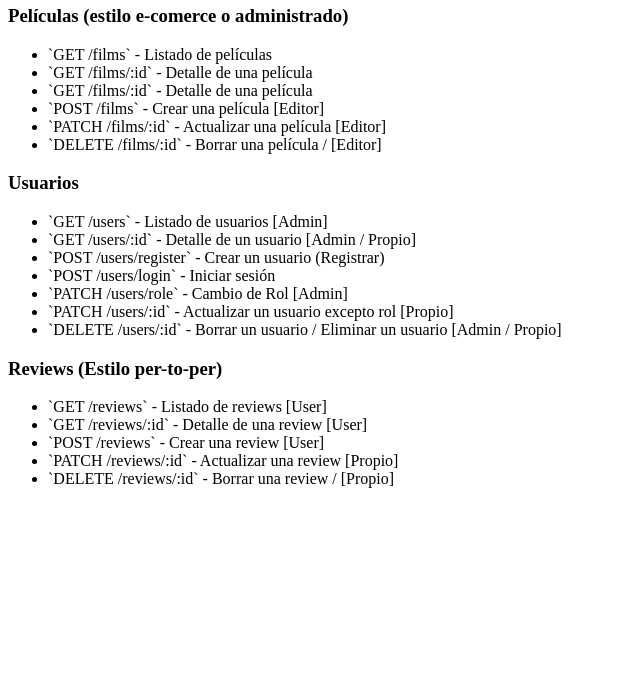
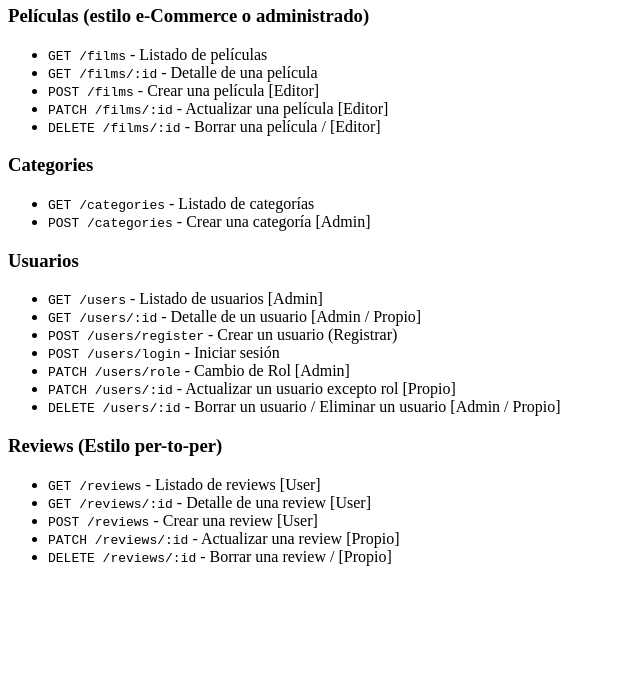
Before and after one commit to mjm-me/films-db, a website: page public/index.html in a window 1280 px wide. Shown: the part 122-800 px from the top of the page, without its empty margins (0-640 px from the left). Drawn offline with Linux system fonts and the light colour scheme.

Commit message:
Upload project with categories table

```diff
--- a/public/index.html
+++ b/public/index.html
@@ -11,37 +11,90 @@
 <body>
   <header>
     <h1>Api de películas</h1>
-
     <section>
-      <h2>Endpoints</h2>
-      <h3>Películas (estilo e-comerce o administrado)</h3>
+      <h2>EndPoints</h2>
+      <h3>
+        Películas (estilo e-Commerce o administrado)
+      </h3>
       <ul>
-        <li>`GET /films` - Listado de películas</li>
-        <li>`GET /films/:id` - Detalle de una película</li>
-        <li>`GET /films/:id` - Detalle de una película</li>
-        <li>`POST /films` - Crear una película [Editor]</li>
-        <li>`PATCH /films/:id` - Actualizar una película [Editor]</li>
-        <li>`DELETE /films/:id` - Borrar una película / [Editor]</li>
+        <li>
+          <code>GET /films</code> - Listado de películas
+        </li>
+        <li>
+          <code>GET /films/:id</code> - Detalle de una película
+        </li>
+        <li>
+          <code>POST /films</code> - Crear una película [Editor]
+        </li>
+        <li>
+          <code>PATCH /films/:id</code> - Actualizar una película [Editor]
+        </li>
+        <li>
+          <code>DELETE /films/:id</code> - Borrar una película / [Editor]
+        </li>
       </ul>
-
+      <h3>Categories</h3>
+      <ul>
+        <li>
+          <code>GET /categories</code> - Listado de categorías
+        </li>
+        <!-- <li>
+          <code>GET /categories/:id</code> - Detalle de una categoría
+        </li> -->
+        <li>
+          <code>POST /categories</code> - Crear una categoría [Admin]
+        </li>
+        <!-- <li>
+          <code>PATCH /categories/:id</code> - Actualizar una categoría [Admin]
+        </li>
+        <li>
+          <code>DELETE /categories/:id</code> - Borrar una categoría / [Admin]
+        </li> -->
+      </ul>
       <h3>Usuarios</h3>
       <ul>
-        <li>`GET /users` - Listado de usuarios [Admin]</li>
-        <li>`GET /users/:id` - Detalle de un usuario [Admin / Propio]</li>
-        <li>`POST /users/register` - Crear un usuario (Registrar)</li>
-        <li>`POST /users/login` - Iniciar sesión</li>
-        <li>`PATCH /users/role` - Cambio de Rol [Admin]</li>
-        <li>`PATCH /users/:id` - Actualizar un usuario excepto rol [Propio]</li>
-        <li>`DELETE /users/:id` - Borrar un usuario / Eliminar un usuario [Admin / Propio]</li>
+
+        <li>
+          <code>GET /users</code> - Listado de usuarios [Admin]
+        </li>
+        <li>
+          <code>GET /users/:id</code> - Detalle de un usuario [Admin / Propio]
+        </li>
+        <li>
+          <code>POST /users/register</code> - Crear un usuario (Registrar)
+        </li>
+        <li>
+          <code>POST /users/login</code> - Iniciar sesión
+        </li>
+        <li>
+          <code>PATCH /users/role</code> - Cambio de Rol [Admin]
+        </li>
+        <li>
+          <code>PATCH /users/:id</code> - Actualizar un usuario excepto rol [Propio]
+        </li>
+        <li>
+          <code>DELETE /users/:id</code> - Borrar un usuario / Eliminar un usuario [Admin / Propio]
+        </li>
       </ul>
-
-      <h3>Reviews (Estilo per-to-per)</h3>
+      <h3>
+        Reviews (Estilo per-to-per)
+      </h3>
       <ul>
-        <li>`GET /reviews` - Listado de reviews [User]</li>
-        <li>`GET /reviews/:id` - Detalle de una review [User]</li>
-        <li>`POST /reviews` - Crear una review [User]</li>
-        <li>`PATCH /reviews/:id` - Actualizar una review [Propio]</li>
-        <li>`DELETE /reviews/:id` - Borrar una review / [Propio]</li>
+        <li>
+          <code>GET /reviews</code> - Listado de reviews [User]
+        </li>
+        <li>
+          <code>GET /reviews/:id</code> - Detalle de una review [User]
+        </li>
+        <li>
+          <code>POST /reviews</code> - Crear una review [User]
+        </li>
+        <li>
+          <code>PATCH /reviews/:id</code> - Actualizar una review [Propio]
+        </li>
+        <li>
+          <code>DELETE /reviews/:id</code> - Borrar una review / [Propio]
+        </li>
       </ul>
     </section>
   </header>
--- a/src/app.ts
+++ b/src/app.ts
@@ -23,16 +23,15 @@ import { Payload } from './services/auth.service.js';
 import { ReviewsController } from './controllers/reviews.controller.js';
 import { ReviewRepo } from './repo/reviews.repository.js';
 import { createReviewsRouter } from './router/reviews.router.js';
+import { CategoryRepo } from './repo/categories.repository.js';
 import { CategoriesController } from './controllers/categories.controller.js';
 import { createCategoriesRouter } from './router/categories.router.js';
 
 const debug = createDebug('movies:app');
 debug('Loaded module');
 
-//quiero guardar en la req algo que llama al Payload
 declare module 'express' {
     interface Request {
-        //estoy ampliando la interfaz que tiene Express
         user?: Payload;
     }
 }
--- a/src/middleware/auth.interceptor.ts
+++ b/src/middleware/auth.interceptor.ts
@@ -4,7 +4,6 @@ import { HttpError } from '../types/http-error.js';
 import createDebug from 'debug';
 import { Role } from '@prisma/client';
 import { ReviewRepo } from '../repo/reviews.repository.js';
-//  { Role } from '@prisma/client';
 
 const debug = createDebug('movies:interceptor:auth');
 
```
Also changed, not shown: notes2.md (added, +69 -0 lines), src/controllers/categories.controller.ts (+8 -5 lines), src/controllers/films.controller.ts (+16 -8 lines), src/repo/categories.repository.ts (+4 -11 lines), src/repo/films.repository.ts (+48 -11 lines), src/router/categories.router.ts (+5 -4 lines), src/router/films.router.ts (+3 -6 lines), dist/app.js, dist/controllers/categories.controller.js, dist/controllers/films.controller.js, dist/middleware/auth.interceptor.js, dist/repo/categories.repository.js, dist/repo/films.repository.js, dist/router/categories.router.js.
